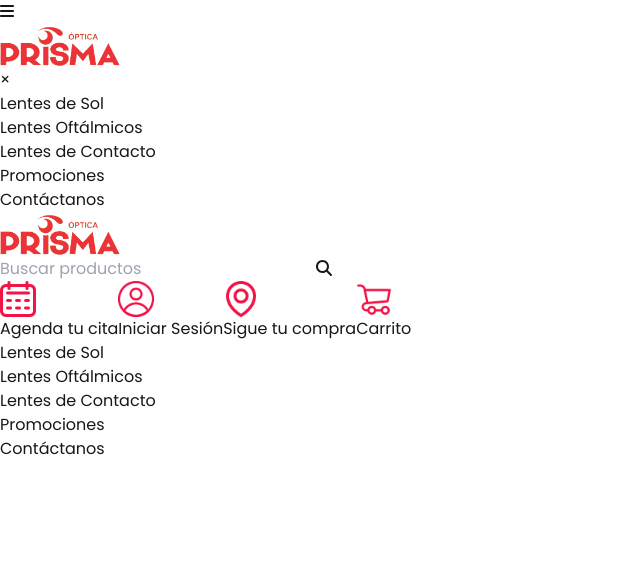
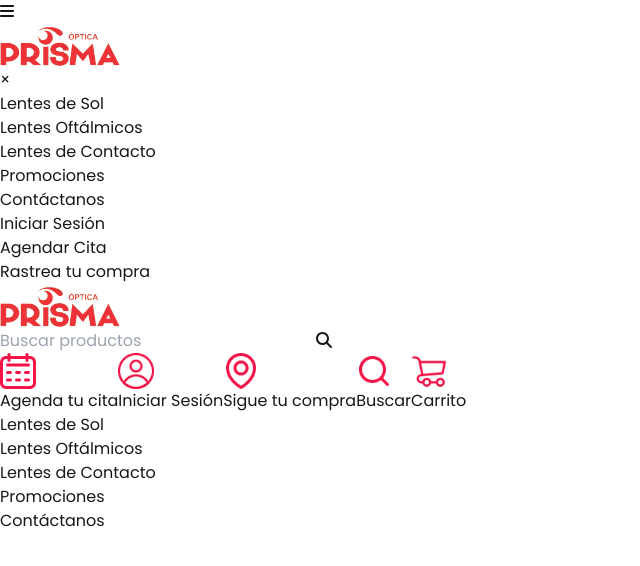
Before and after one commit to betoab728/ecommerce-optica, a Next.js app: page / in a window 1280 px wide. Shown: the top 566 px of the page, without its empty margins (0-640 px from the left). Built offline with nearby package versions, Linux system fonts and the light colour scheme.

Commit message:
se implemento boton busqueda

```diff
--- a/src/app/components/HamburgerMenu.tsx
+++ b/src/app/components/HamburgerMenu.tsx
@@ -74,6 +74,23 @@ const HamburgerMenu = () => {
             Contáctanos
           </a>
         </li>
+
+        <li>
+          <a href="#iniciar-sesion" className="text-red-600 px-6 py-3 hover:text-red-500 block">
+            Iniciar Sesión
+          </a>
+        </li>
+        <li>
+          <a href="#agendar-cita" className="text-red-600 px-6 py-3 hover:text-red-500 block">
+            Agendar Cita
+          </a>
+        </li>
+
+        <li>
+          <a href="#rastrea-compra" className="text-red-600 px-6 py-3 hover:text-red-500 block">
+            Rastrea tu compra
+          </a>
+        </li>
       </ul>
     </div>
   );
--- a/src/app/components/Header.tsx
+++ b/src/app/components/Header.tsx
@@ -65,6 +65,17 @@ const Header = () => {
           />
           <span className="text-xs">Sigue tu compra</span>
         </button>
+
+        <button className="flex flex-col items-center text-red-600 lg:hidden md:hidden">
+          <Image
+            src="/img/search-red.png"
+            alt="Buscar"
+            width={36}
+            height={36}
+          />
+          <span className="text-xs">Buscar</span>
+        </button>
+
         <button className="flex flex-col items-center text-red-600">
           <Image
             src="/img/cart-red.png"
```
Also changed, not shown: public/img/search-red.png (added).
